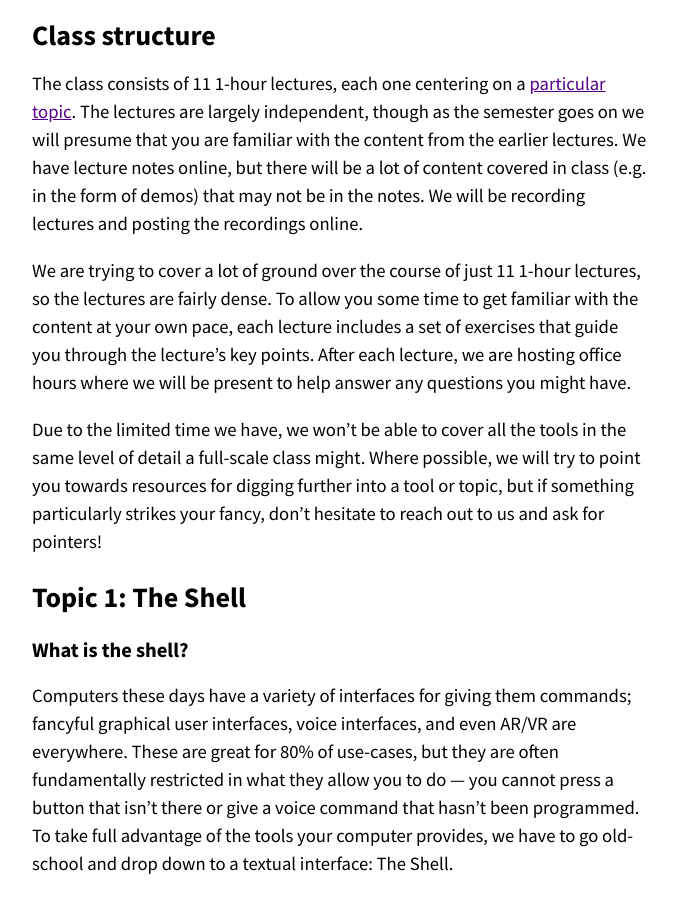
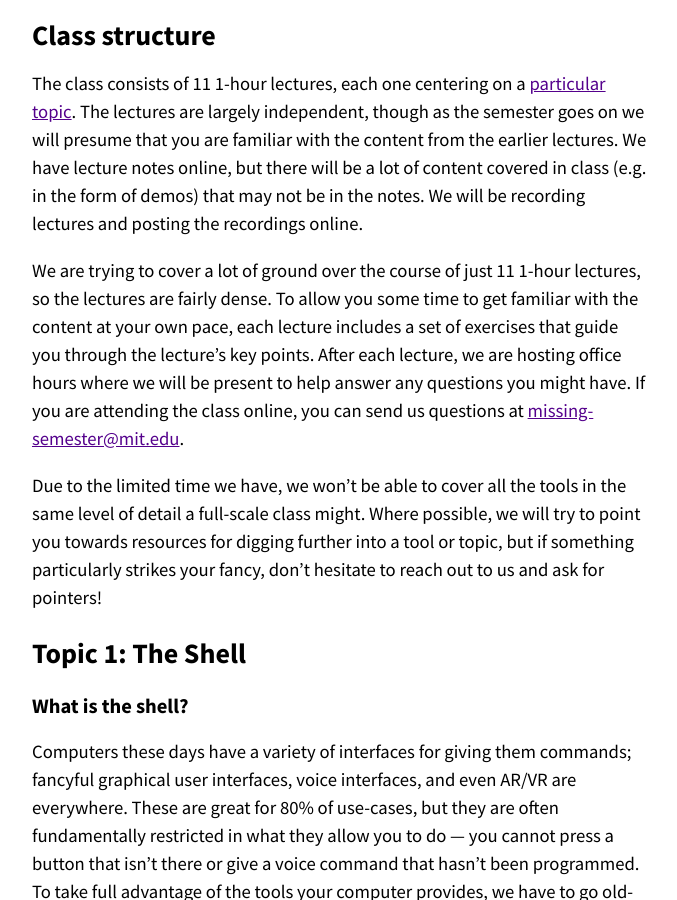
Before and after one commit to missing-semester-cn/missing-semester-cn.github.io, a Jekyll site: the page built from course-shell.md, in a window 1280 px wide and 900 px high, scrolled down 764 px. Shown: the whole window, without its empty margins (300-977 px from the left). Built offline with Jekyll 4.4.1, drawn with Linux system fonts in a browser that asks for light colours; some of the changed lines change nothing that is shown.

Commit message:
Where questions go

```diff
--- a/course-shell.md
+++ b/course-shell.md
@@ -46,35 +46,15 @@ lectures, so the lectures are fairly dense. To allow you some time to
 get familiar with the content at your own pace, each lecture includes a
 set of exercises that guide you through the lecture's key points. After
 each lecture, we are hosting office hours where we will be present to
-help answer any questions you might have.
+help answer any questions you might have. If you are attending the class
+online, you can send us questions at
+[missing-semester@mit.edu](mailto:missing-semester@mit.edu).
 
 Due to the limited time we have, we won't be able to cover all the tools
 in the same level of detail a full-scale class might. Where possible, we
 will try to point you towards resources for digging further into a tool
 or topic, but if something particularly strikes your fancy, don't
 hesitate to reach out to us and ask for pointers!
-
-{% comment %}
-
-Please post questions on [r/hackertools]. In addition, we ask that you share your
-knowledge with your classmates through [r/hackertools] --- **for "homework" for each
-lecture, create a post or comment about something you've learned or something you'd
-like to share about the topic**.
-
-Please post questions on [Piazza]. In addition, we ask that you share your
-knowledge with your classmates through Piazza --- **for "homework" for each
-lecture, create a Piazza note about something you've learned or something you'd
-like to share about the topic**.
-
-1. Fill out the [registration form](https://goo.gl/forms/HSdsUQ204Ow8BgUs2) if
-   you haven't already.
-
-1. Sign up for [Piazza].
-
-[r/hackertools]: https://www.reddit.com/r/hackertools
-[Piazza]: https://piazza.com/class/jqjpgaeaz77785
-
-{% endcomment %}
 
 # Topic 1: The Shell
 
```
